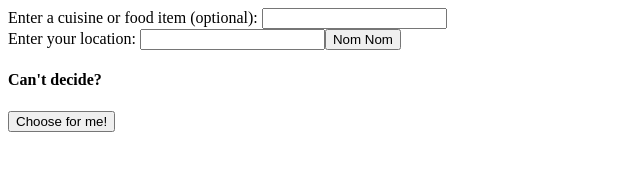
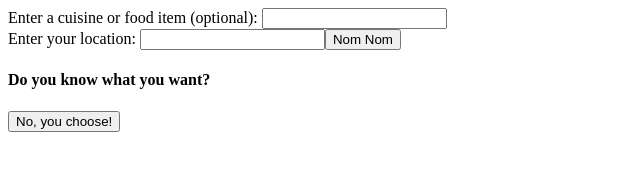
Before and after one commit to amylsf/NoYouChoose, a React app: page / in a window 1280 px wide. Shown: the top 182 px of the page, without its empty margins (0-640 px from the left). Built offline with nearby package versions, Linux system fonts and the light colour scheme; the HTML template or start-up script is replaced by a standard one.

Commit message:
Small style changes

```diff
--- a/client/src/components/Button.jsx
+++ b/client/src/components/Button.jsx
@@ -2,8 +2,8 @@ import React from 'react';
 
 const Button = (props) => (
   <div>
-    <h4> Can't decide? </h4>
-    <button onClick={() => {props.search('')}}>Choose for me!</button>
+    <h4> Do you know what you want? </h4>
+    <button onClick={() => {props.search('')}}>No, you choose!</button>
   </div>
 )
 
--- a/client/src/components/Selection.jsx
+++ b/client/src/components/Selection.jsx
@@ -6,8 +6,10 @@ const Selection = (props) => (
     <div>
       <div>
         <span><a href={props.result.url}>{props.result.name}</a></span>
-        <span>{props.result.rating}</span>
-        <span>{props.result.price}</span>
+        <br/>
+        <span>Rating: {props.result.rating}</span>
+        <br/>
+        <span>Price: {props.result.price}</span>
       </div>
     </div>
     <button onClick={props.removeItem}>Choose something else!</button>
```
Also changed, not shown: 1 other file (tests, documents, lock files or other folders).
